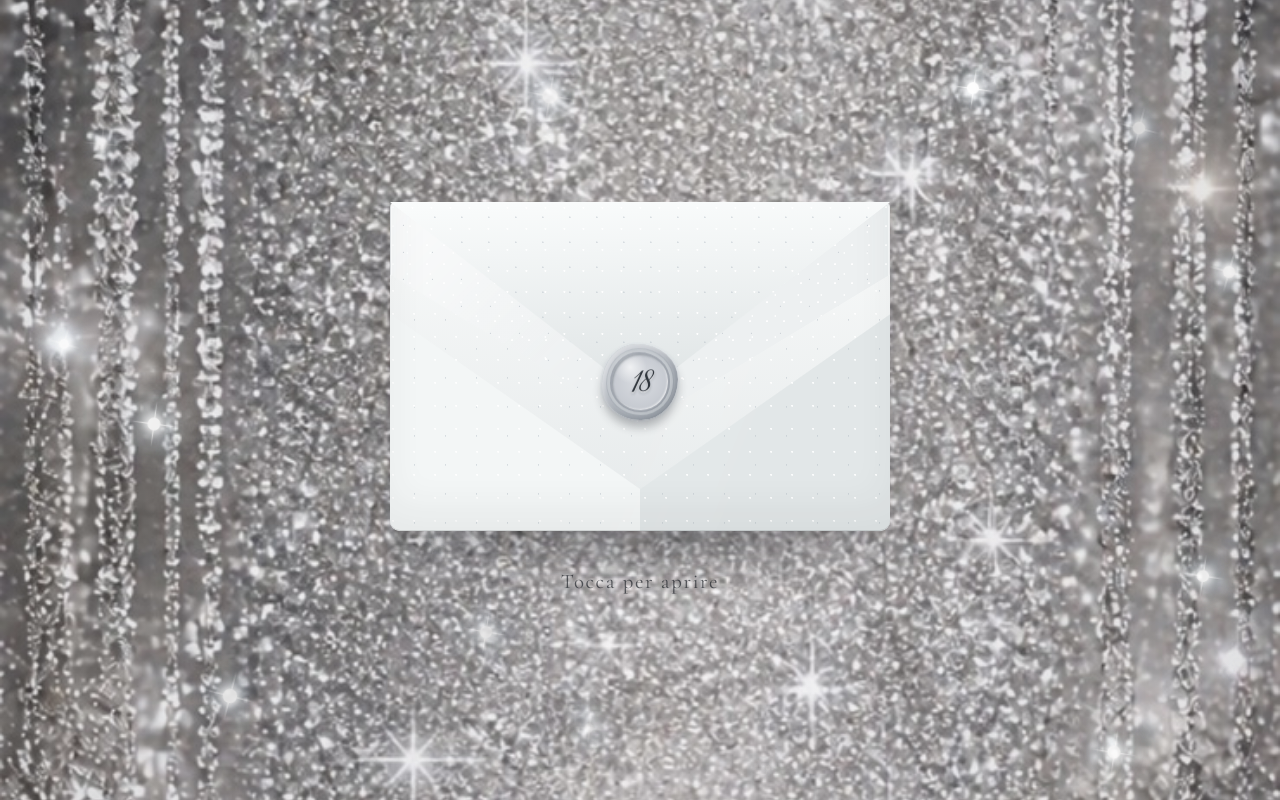
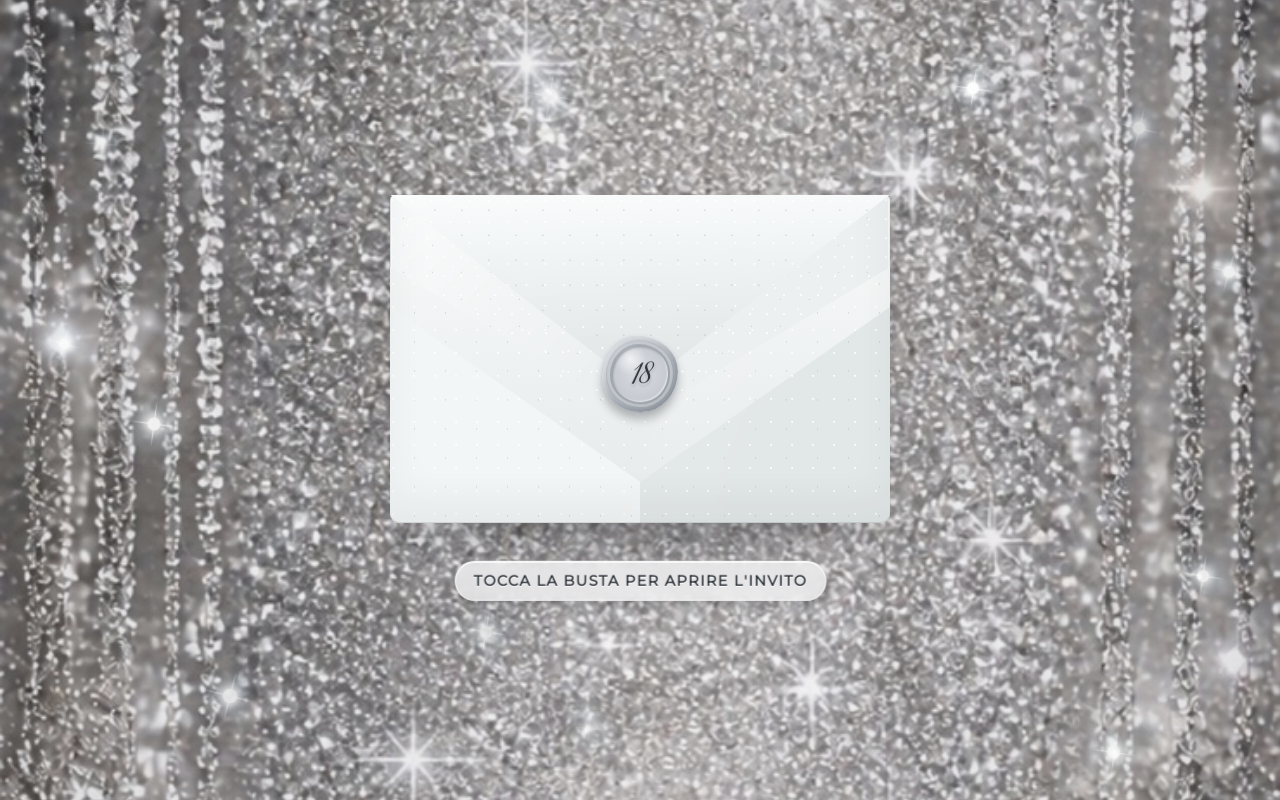
Before and after one commit to christianvalastroo/invito-18, a React (Vite) app: page / in a window 1280 px wide. Built offline with nearby package versions, Linux system fonts and the light colour scheme.

Commit message:
feat: add event time and improve opening hint

```diff
--- a/src/App.css
+++ b/src/App.css
@@ -118,11 +118,22 @@
 
 .open-hint {
   margin: 0;
-  color: rgb(29 33 39 / 72%);
-  font-family: 'Cormorant Garamond', Georgia, serif;
-  font-size: clamp(1rem, 4.5vw, 1.3rem);
-  letter-spacing: 0.08em;
-  text-shadow: 0 1px 8px rgb(255 255 255 / 55%);
+  padding: 10px 18px;
+  border: 1px solid rgb(255 255 255 / 72%);
+  border-radius: 999px;
+  color: #30363d;
+  background: rgb(247 248 249 / 76%);
+  box-shadow:
+    0 6px 18px rgb(28 33 38 / 20%),
+    inset 0 1px 0 rgb(255 255 255 / 88%);
+  backdrop-filter: blur(8px);
+  font-family: 'Montserrat', Arial, sans-serif;
+  font-size: clamp(0.72rem, 3.2vw, 0.9rem);
+  font-weight: 600;
+  letter-spacing: 0.1em;
+  text-align: center;
+  text-transform: uppercase;
+  text-shadow: 0 1px 0 rgb(255 255 255 / 90%);
   animation: hint-breath 2.6s ease-in-out infinite;
   transition:
     opacity 450ms ease,
@@ -137,8 +148,11 @@
 
 @keyframes hint-breath {
   50% {
-    opacity: 0.48;
-    transform: translateY(2px);
+    box-shadow:
+      0 8px 24px rgb(28 33 38 / 25%),
+      0 0 18px rgb(255 255 255 / 58%),
+      inset 0 1px 0 rgb(255 255 255 / 92%);
+    transform: translateY(-2px) scale(1.02);
   }
 }
 
--- a/src/App.jsx
+++ b/src/App.jsx
@@ -17,7 +17,7 @@
           onOpen={() => setIsEnvelopeOpen(true)}
         />
         <p className="open-hint" aria-hidden={isEnvelopeOpen}>
-          Tocca per aprire
+          Tocca la busta per aprire l&apos;invito
         </p>
       </section>
     </main>
--- a/src/components/InvitationCard/InvitationCard.jsx
+++ b/src/components/InvitationCard/InvitationCard.jsx
@@ -12,6 +12,7 @@
       <div className="card-event-copy">
         <span>Ti aspetto il</span>
         <strong>17 settembre 2026</strong>
+        <span>ore 20:30</span>
       </div>
 
       <div className="card-actions" aria-label="Dettagli dell'evento">
@@ -29,7 +30,7 @@
 
         <a
           className="card-action"
-          href="https://wa.me/393713545858?text=Ciao%2C%20confermo%20la%20mia%20partecipazione%20al%2018%C2%B0%20compleanno%20di%20Gioele%20del%2017%20settembre%202026."
+          href="https://wa.me/393713545858?text=Ciao%2C%20confermo%20la%20mia%20partecipazione%20al%2018%C2%B0%20compleanno%20di%20Gioele%20del%2017%20settembre%202026%20alle%20ore%2020%3A30."
           target="_blank"
           rel="noreferrer"
           aria-label="Conferma la partecipazione su WhatsApp"
```
